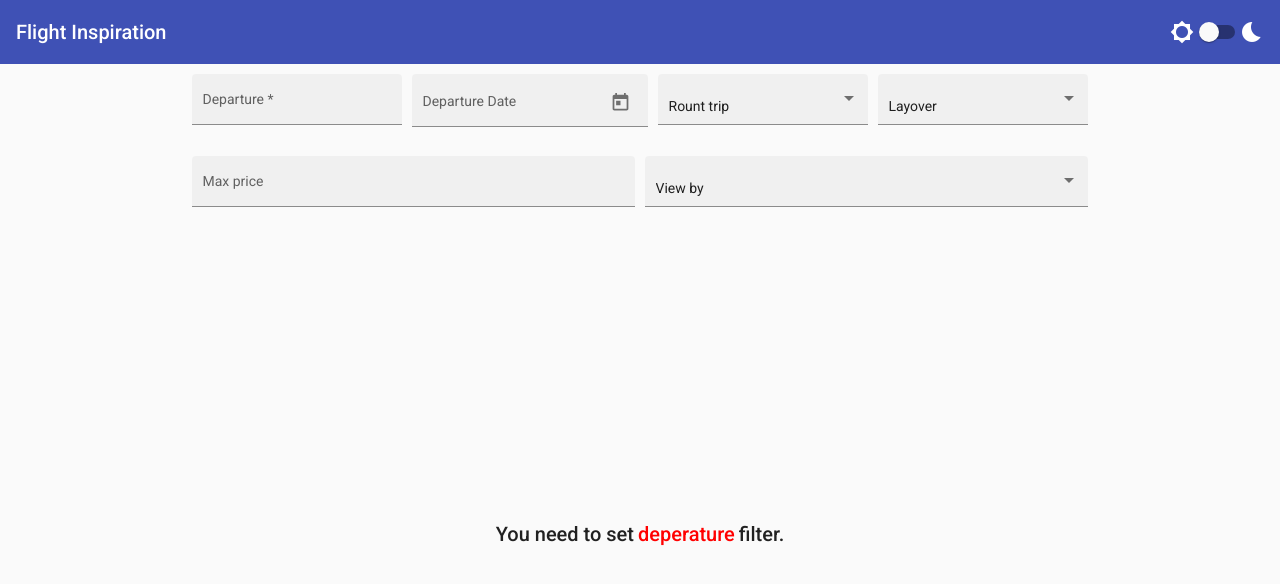
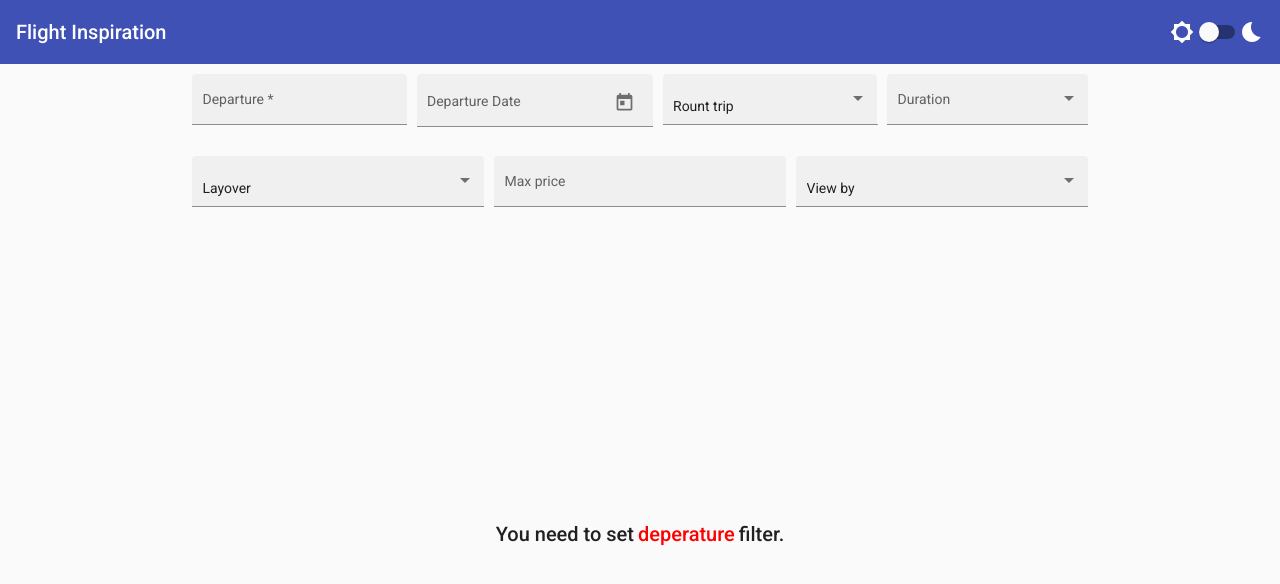
Before and after one commit to sa-bangash/flight-inspiration, an Angular app: page /flights-inspiration in a window 1280 px wide. Shown: the top 584 px of the page. Built offline with nearby package versions, Linux system fonts and the light colour scheme.

Commit message:
adding duration field

```diff
--- a/src/app/modules/flight-inspiration/components/filter/flight-filter.component.html
+++ b/src/app/modules/flight-inspiration/components/filter/flight-filter.component.html
@@ -9,10 +9,17 @@
   </mat-form-field>
 
   <mat-form-field class="field" appearance="fill">
-    <!-- <mat-label>Trip Mode</mat-label> -->
     <mat-select formControlName="oneWay">
       <mat-option [value]="true">One way</mat-option>
       <mat-option [value]="false">Rount trip</mat-option>
+    </mat-select>
+  </mat-form-field>
+  <mat-form-field appearance="fill">
+    <mat-label>Duration</mat-label>
+    <mat-select formControlName="duration" multiple>
+      <mat-option *ngFor="let item of durationsOptions" [value]="item">{{
+        item
+      }}</mat-option>
     </mat-select>
   </mat-form-field>
   <mat-form-field class="field" appearance="fill">
@@ -23,7 +30,12 @@
   </mat-form-field>
   <mat-form-field class="field" appearance="fill">
     <mat-label>Max price</mat-label>
-    <input matInput placeholder="Enter max price" formControlName="maxPrice" />
+    <input
+      matInput
+      placeholder="Enter max price"
+      type="number"
+      formControlName="maxPrice"
+    />
   </mat-form-field>
   <mat-form-field class="field" appearance="fill">
     <mat-select formControlName="viewBy">
--- a/src/app/modules/flight-inspiration/components/filter/flight-filter.component.ts
+++ b/src/app/modules/flight-inspiration/components/filter/flight-filter.component.ts
@@ -15,6 +15,7 @@ export class FlightFilterComponent implements OnInit, OnDestroy {
   form = this.getForm();
   viewByOption = ['DATE', 'DESTINATION', 'DURATION', 'WEEK', 'COUNTRY'];
   sub = new Subscription();
+  durationsOptions = new Array(15).fill(new Array(15)).map((_, idx) => ++idx);
   constructor(
     private fb: FormBuilder,
     private facade: FlightInspirationFilterFacade
@@ -38,6 +39,7 @@ export class FlightFilterComponent implements OnInit, OnDestroy {
     return {
       ...value,
       origin: value.origin.code,
+      duration: value.duration.toString(),
       ...(value.departureDate && {
         departureDate: format(value.departureDate, 'yyyy-MM-dd'),
       }),
```
